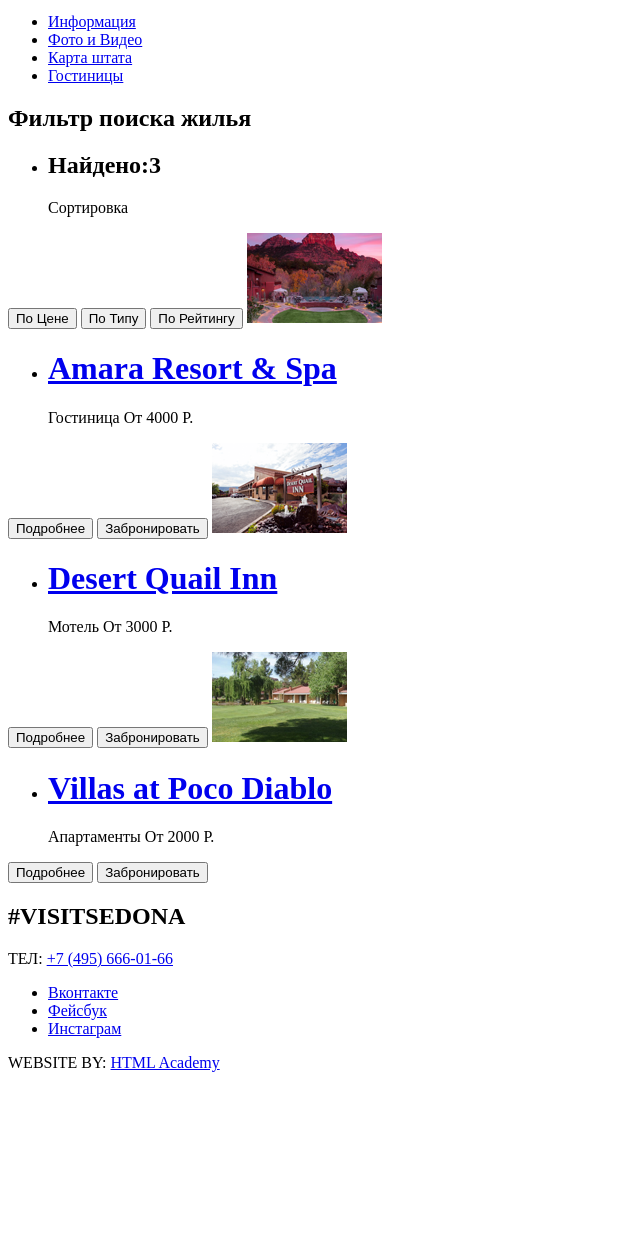
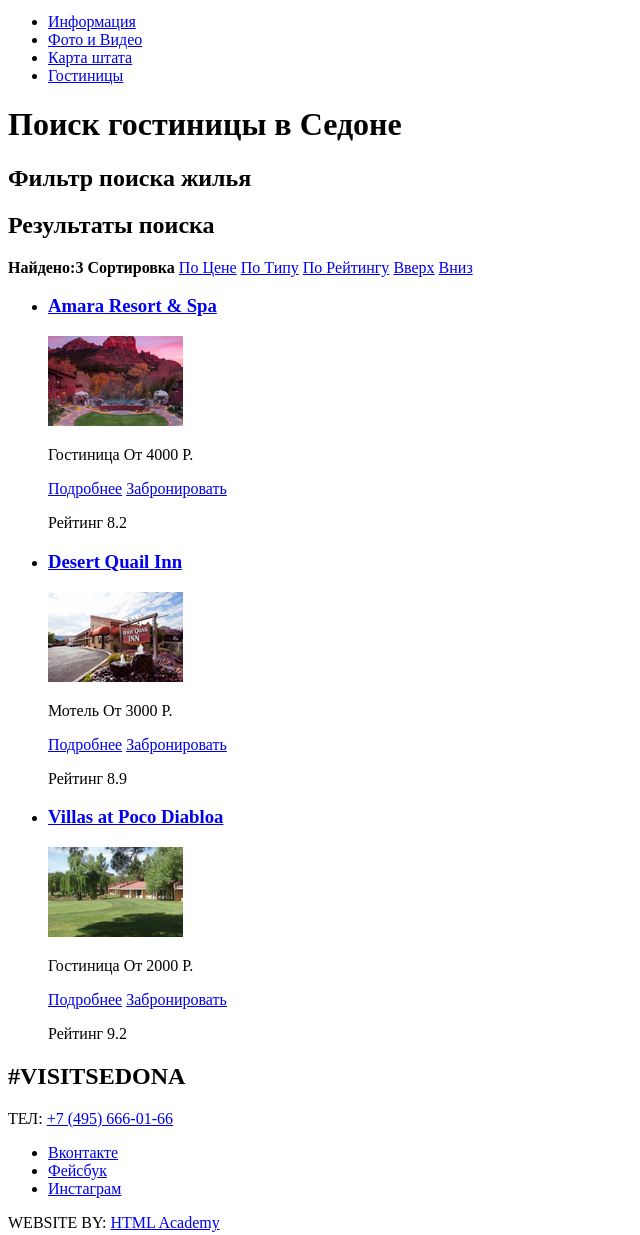
Before and after one commit to d1ffeN/1594747-sedona-29, a plain HTML site: page hotels.html in a window 1280 px wide. Shown: the part 29-1264 px from the top of the page, without its empty margins (0-640 px from the left). Before the commit the page ends 1117 px from the top, so only its background shows below. Drawn offline with Linux system fonts and the light colour scheme.

Commit message:
Итоговое исправление

```diff
--- a/hotels.html
+++ b/hotels.html
@@ -10,7 +10,8 @@
   <header>
     <nav>
       <a href="index.html">
-        <img src="img/Shape.svg" width="170" height="70" alt="Логотип сайта городка Седона">
+        <img src="img/shape.svg" width="170" height="70" alt="Логотип сайта городка Седона">
+      </a>
         <ul class="site-navigation">
           <li><a href="#">Информация</a></li>
           <li><a href="#">Фото и Видео</a></li>
@@ -20,63 +21,68 @@
     </nav>
   </header>
   <main>
+    <h1>Поиск гостиницы в Седоне</h1>
     <section>
-      <h1>Фильтр поиска жилья</h1>
-      <!!!-- Форма фильтра --!!!>
+    <h2>Фильтр поиска жилья</h2>
+      <!--Форма фильтра-->
     </section>
-    <div>
-      <ul>
-        <li>
-          <h2>Найдено:3</h2>
-          <p>Сортировка</p>
-        </li>
-      </ul>
-      <button type="button">По Цене</button>
-      <button type="button">По Типу</button>
-      <button type="button">По Рейтингу</button>
-      <img src="img/Layer21.png" width="135" height="90" />
-      <ul>
-        <li>
-          <a href="hotels.html">
-            <h1>Amara Resort & Spa</h1>
-          </a>
-          <p>Гостиница От 4000 Р.</p>
-        </li>
-      </ul>
-      <button type="button">Подробнее</button>
-      <button type="Забронировать">Забронировать</button>
-      <img src="img/Layer89copy.png" width="135" height="90" />
-      <ul>
-        <li>
-          <a href="hotels.html">
-            <h1>Desert Quail Inn</h1>
-          </a>
-          <p>Мотель От 3000 Р.</p>
-        </li>
-      </ul>
-      <button type="button">Подробнее</button>
-      <button type="Забронировать">Забронировать</button>
-      <img src="img/Rectangle.png" width="135" height="90" />
-      <a href="hotels.html">
+    <section>
+      <h2>Результаты поиска</h2>
+      <div>
+        <b>Найдено:3</b>
+        <b>Сортировка</b>
+        <a href="#">По Цене</a>
+        <a href="#">По Типу</a>
+        <a href="#">По Рейтингу</a>
+        <a href="#">Вверх</a>
+        <a href="#">Вниз</a>
+      </div>
         <ul>
           <li>
-            <a href="hotels.html">
-              <h1>Villas at Poco Diablo</h1>
+            <a href="#">
+              <h3>Amara Resort & Spa</h3>
             </a>
-            <p>Апартаменты От 2000 Р.</p>
+            <a href="#">
+            <img src="img/layer21.png" width="135" height="90" alt="Фото гостиницы" >
+            </a>
+            <p>Гостиница От 4000 Р.</p>
+            <a href="#">Подробнее</a>
+            <a href="#">Забронировать</a>
+            <p>Рейтинг 8.2</p>
+          </li>
+          <li>
+            <a href="#">
+              <h3>Desert Quail Inn</h3>
+            </a>
+            <a href="#">
+            <img src="img/layer89copy.png" width="135" height="90" alt="Фото гостиницы" >
+            </a>
+            <p>Мотель От 3000 Р.</p>
+            <a href="#">Подробнее</a>
+            <a href="#">Забронировать</a>
+            <p>Рейтинг 8.9</p>
+          </li>
+          <li>
+            <a href="#">
+              <h3>Villas at Poco Diabloa</h3>
+            </a>
+            <a href="#">
+            <img src="img/rectangle.png" width="135" height="90" alt="Фото гостиницы" >
+            </a>
+            <p>Гостиница От 2000 Р.</p>
+            <a href="#">Подробнее</a>
+            <a href="#">Забронировать</a>
+            <p>Рейтинг 9.2</p>
           </li>
         </ul>
-        <button type="button">Подробнее</button>
-        <button type="Забронировать">Забронировать</button>
-        </ul>
-    </div>
+    </section>
   </main>
   <footer>
-    <section>
+    <div>
       <h2>#VISITSEDONA</h2>
       <p>ТЕЛ: <a href="tel:+49526660166">+7 (495) 666-01-66</a></p>
-    </section>
-    <section>
+    </div>
+    <div>
       <ul>
         <li>
           <a href="#">Вконтакте</a>
@@ -88,11 +94,13 @@
           <a href="#">Инстаграм</a>
         </li>
       </ul>
-    </section>
+    </div>
+    <div>
     <p>
       WEBSITE BY:
       <a href="https://htmlacademy.ru/intensive/htmlcss">HTML Academy</a>
     </p>
+    </div>
   </footer>
 </body>
 
```
Also changed, not shown: index.html (+68 -60 lines), img/map.png (added), img/welcome1.png (added).
